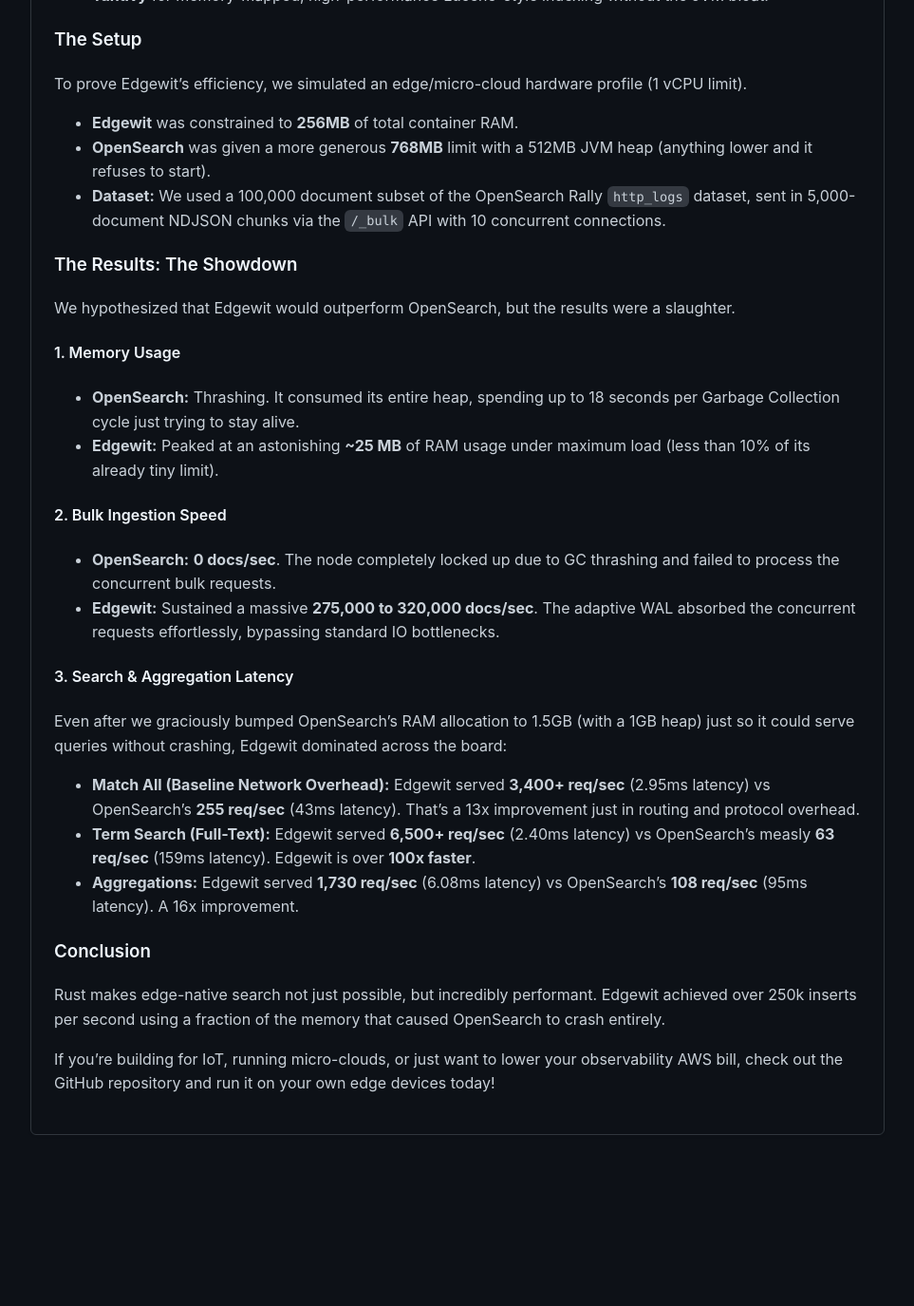
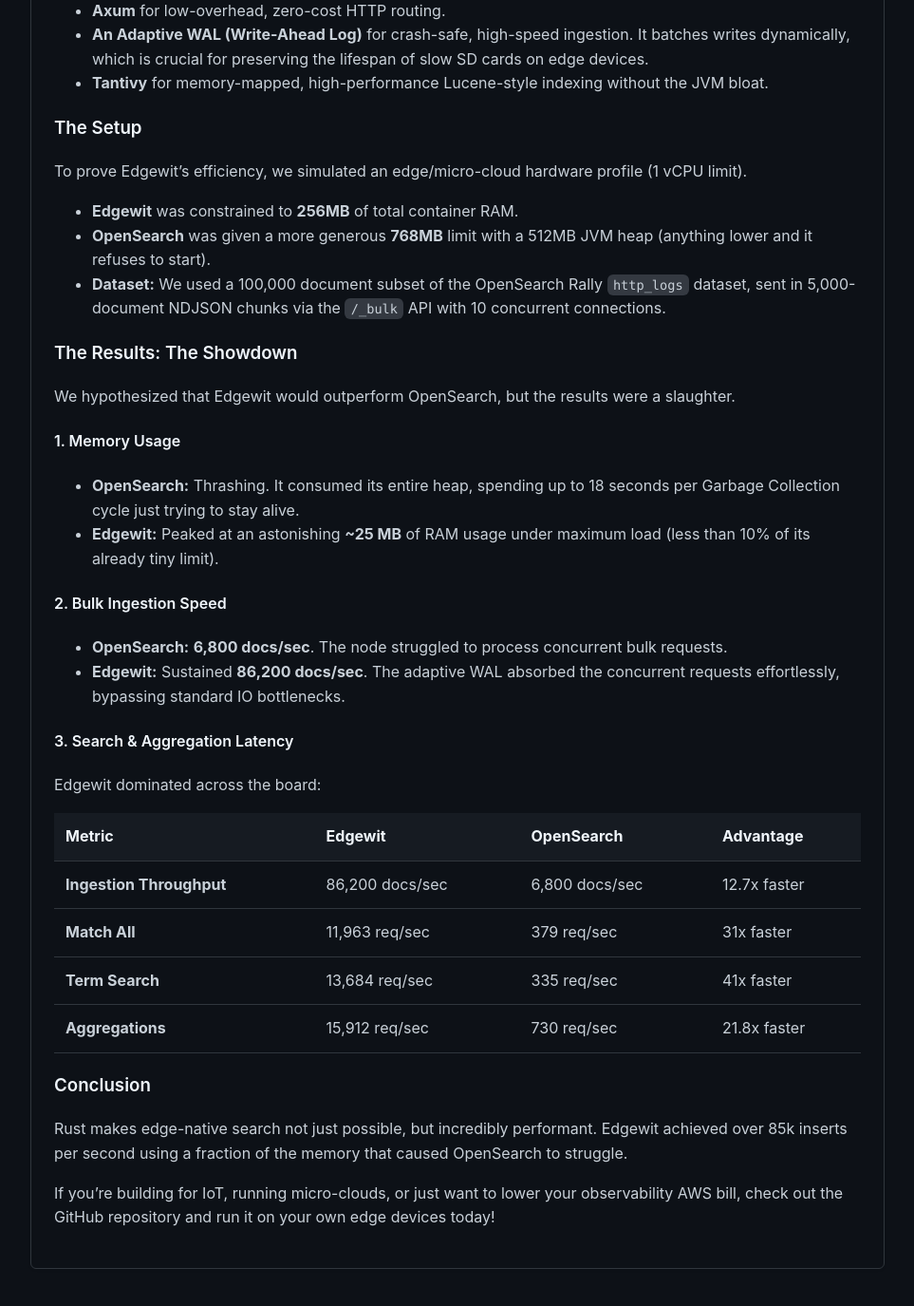
Before and after one commit to viljami/edgewit, a Jekyll site: the page built from docs/benchmark.md, in a window 1280 px wide and 1400 px high, scrolled down 765 px. Shown: the top 1375 px of the window at 95% size, without its empty margins (158-1121 px from the left). Built offline with Jekyll 4.4.1, drawn with Linux system fonts in a browser that asks for light colours; before the commit the page ends 2024 px from its top, so only the background shows below that; some of the changed text lies outside the part shown.

```diff
--- a/Cargo.toml
+++ b/Cargo.toml
@@ -1,7 +1,7 @@
 
 [package]
 name = "edgewit"
-version = "1.1.0"
+version = "1.1.2"
 edition = "2024"
 default-run = "edgewit"
 license = "MIT"
--- a/docker-compose.benchmark.yml
+++ b/docker-compose.benchmark.yml
@@ -15,6 +15,8 @@ services:
       - RUST_LOG=info
       - EDGEWIT_DATA_DIR=/data
       - EDGEWIT_PORT=9200
+      - GIT_COMMIT_HASH=1
+      - BUILD_DATE="today"
     deploy:
       resources:
         limits:
--- a/docs/benchmark.md
+++ b/docs/benchmark.md
@@ -32,25 +34,29 @@ We hypothesized that Edgewit would outperform OpenSearch, but the results were a
 
 #### 1. Memory Usage
 
-*   **OpenSearch:** Thrashing. It consumed its entire heap, spending up to 18 seconds per Garbage Collection cycle just trying to stay alive.
-*   **Edgewit:** Peaked at an astonishing **~25 MB** of RAM usage under maximum load (less than 10% of its already tiny limit).
+- **OpenSearch:** Thrashing. It consumed its entire heap, spending up to 18 seconds per Garbage Collection cycle just trying to stay alive.
+- **Edgewit:** Peaked at an astonishing **~25 MB** of RAM usage under maximum load (less than 10% of its already tiny limit).
 
 #### 2. Bulk Ingestion Speed
 
-*   **OpenSearch:** **0 docs/sec**. The node completely locked up due to GC thrashing and failed to process the concurrent bulk requests.
-*   **Edgewit:** Sustained a massive **275,000 to 320,000 docs/sec**. The adaptive WAL absorbed the concurrent requests effortlessly, bypassing standard IO bottlenecks.
+- **OpenSearch:** **6,800 docs/sec**. The node struggled to process concurrent bulk requests.
+- **Edgewit:** Sustained **86,200 docs/sec**. The adaptive WAL absorbed the concurrent requests effortlessly, bypassing standard IO bottlenecks.
 
 #### 3. Search & Aggregation Latency
 
-Even after we graciously bumped OpenSearch's RAM allocation to 1.5GB (with a 1GB heap) just so it could serve queries without crashing, Edgewit dominated across the board:
+Edgewit dominated across the board:
 
-*   **Match All (Baseline Network Overhead):** Edgewit served **3,400+ req/sec** (2.95ms latency) vs OpenSearch's **255 req/sec** (43ms latency). That's a 13x improvement just in routing and protocol overhead.
-*   **Term Search (Full-Text):** Edgewit served **6,500+ req/sec** (2.40ms latency) vs OpenSearch's measly **63 req/sec** (159ms latency). Edgewit is over **100x faster**.
-*   **Aggregations:** Edgewit served **1,730 req/sec** (6.08ms latency) vs OpenSearch's **108 req/sec** (95ms latency). A 16x improvement.
+| Metric                   | Edgewit         | OpenSearch     | Advantage    |
+| :----------------------- | :-------------- | :------------- | :----------- |
+| **Ingestion Throughput** | 86,200 docs/sec | 6,800 docs/sec | 12.7x faster |
+| **Match All**            | 11,963 req/sec  | 379 req/sec    | 31x faster   |
+| **Term Search**          | 13,684 req/sec  | 335 req/sec    | 41x faster   |
+| **Aggregations**         | 15,912 req/sec  | 730 req/sec    | 21.8x faster |
 
 ### Conclusion
 
-Rust makes edge-native search not just possible, but incredibly performant. Edgewit achieved over 250k inserts per second using a fraction of the memory that caused OpenSearch to crash entirely.
+Rust makes edge-native search not just possible, but incredibly performant. Edgewit achieved over 85k inserts per second using a fraction of the memory that caused OpenSearch to struggle.
 
 If you're building for IoT, running micro-clouds, or just want to lower your observability AWS bill, check out the GitHub repository and run it on your own edge devices today!
+
 </article>
```
Also changed, not shown: other parts of docs/benchmark.md (+8 -6 lines), docker-compose.yaml (+6 -5 lines), docs/index.md (+20 -0 lines), README.md, 5 other files.
